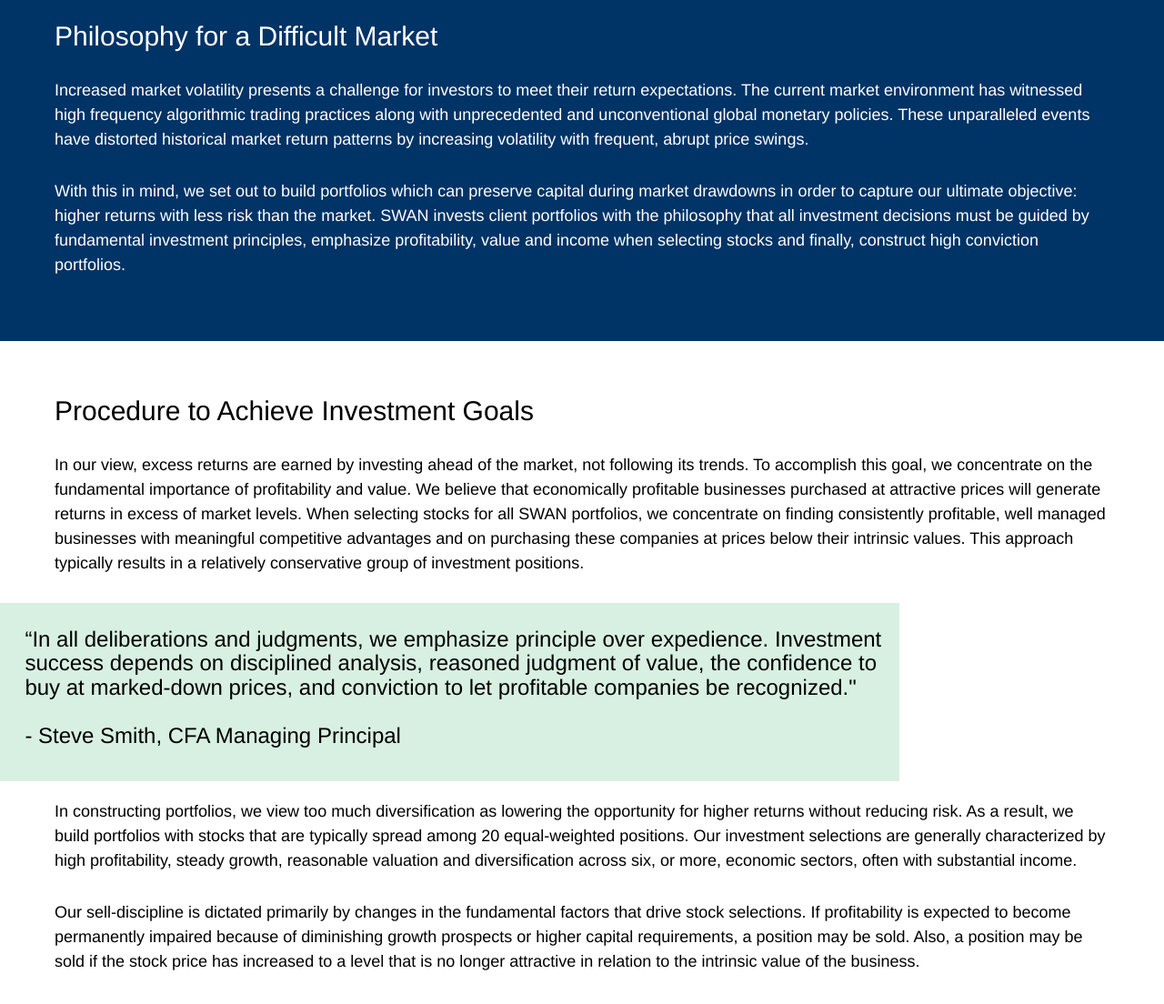
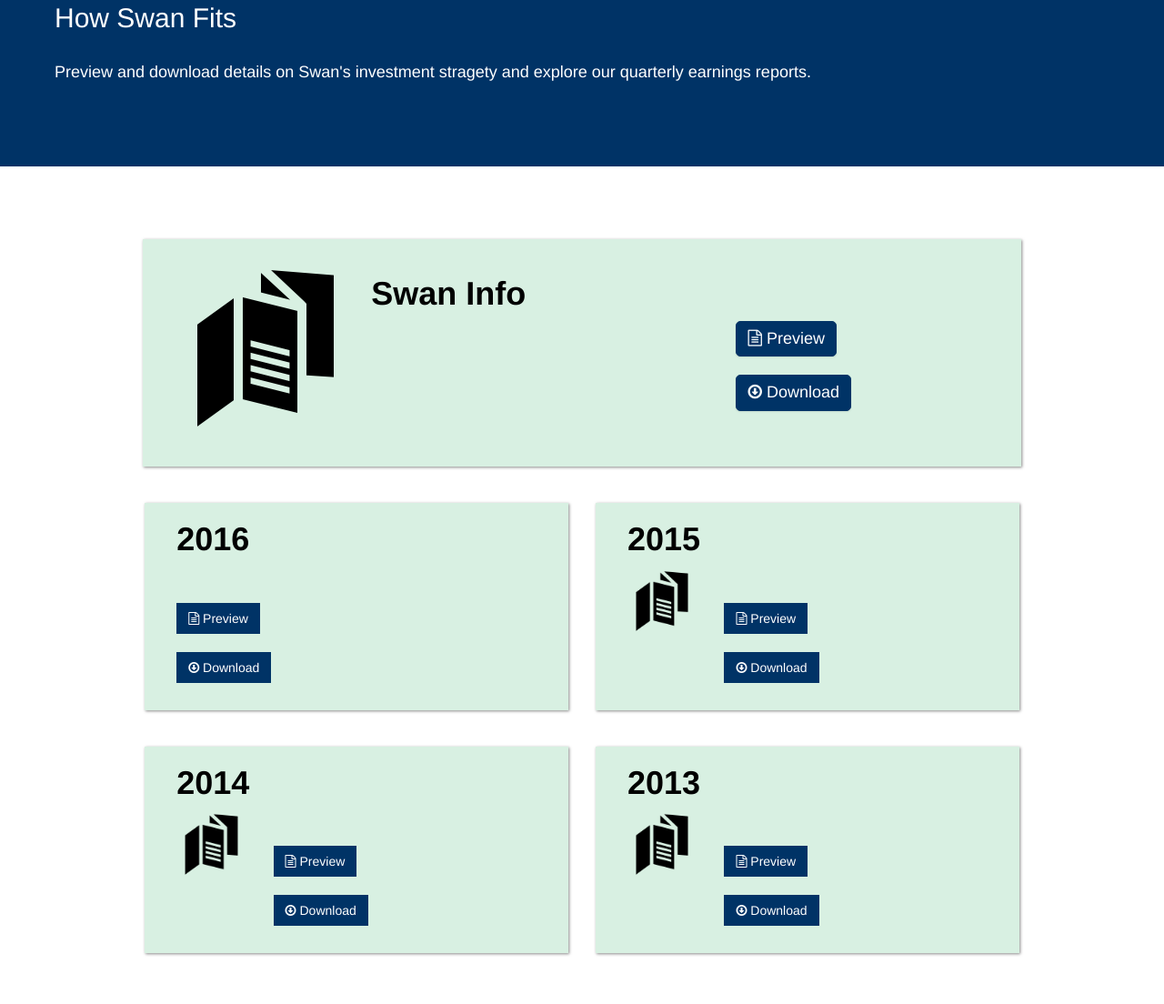
Before and after one commit to kmwboston/swan-website, a plain HTML site: page resources.html in a window 1280 px wide. Shown: the part 517-1621 px from the top of the page at 91% size. Drawn offline with nearby package versions, Linux system fonts and the light colour scheme.

Commit message:
finished our team, awaiting approved content fleshed out design for resources page

```diff
--- a/css/swan-styles.css
+++ b/css/swan-styles.css
@@ -138,6 +138,7 @@
   padding: 7px 15px 7px 30px;
   right: 4%;
   color: black;
+  box-shadow: 1px 1px 3px rgba(55, 55, 55, .59);
 }
 
 h4 {
@@ -205,6 +206,10 @@
 .col-sm-12 .btn:hover::after {
   opacity: 1;
   background-color: white;
+}
+
+.row .quarterlyEarnings, h1 {
+  font-weight: 600;
 }
 
 /* Custom page CSS
@@ -376,17 +381,50 @@
   left: 5%;
   color: black;
   height: auto;
+  box-shadow: 1px 0px 5px rgba(255, 255, 255, 0.58)
 }
 
-.section .row .col-sm-8 .pull-right {
+#resourcesTab {
+  margin-top: 240px;
+}
+.section .row .col-sm-8 .col-sm-12 {
   background-color: #d8f0e2;
   z-index: 5;
   margin-top: 0px;
   margin-bottom: 30px;
-  padding: 20px 20px 0px 20px;
+  padding: 20px;
   left: 0%;
   color: black;
   height: auto;
+  box-shadow: 1px 1px 3px rgba(55, 55, 55, .59);
+
+}
+
+.swanInfoSheet {
+  background-color: #d8f0e2;
+  margin-top: 20px;
+  margin-bottom: 20px;
+  padding: 20px;
+  color: black;
+  height: auto;
+  box-shadow: 1px 1px 3px rgba(55, 55, 55, .59);
+
+}
+
+.quarteryEarnings {
+  background-color: #d8f0e2;
+  margin-top: 20px;
+  margin-bottom: 20px;
+  padding: 20px;
+  color: black;
+  height: auto;
+  box-shadow: 1px 1px 3px rgba(55, 55, 55, .59);
+
+}
+
+.row .col-sm-4, img {
+  display: inline-block !important;
+  margin-bottom: 10px;
 }
 
 
--- a/resources.html
+++ b/resources.html
@@ -92,50 +92,132 @@
 
 
             </div>
-            <div class="col-sm-4 text-center pull-right clearfix">
-                <h2>Products to Achieve Investment Goals</h2>
+            <div id="resourcesTab" class="col-sm-4 text-center pull-right clearfix">
+                <h2>All the relevant information you need</h2>
             </div>
         </div>
     </div>
     <div class="section bg-primary">
         <div class="row">
             <div class="col-lg-12">
+                <h2>How Swan Fits</h2>
                 <br>
-                <h2>Philosophy for a Difficult Market</h2>
-                <br>
-                <h4>Increased market volatility presents a challenge for investors to meet their return expectations.  The current market environment has witnessed high frequency algorithmic trading practices along with unprecedented and unconventional global monetary policies. These unparalleled events have distorted historical market return patterns by increasing volatility with frequent, abrupt price swings.
+                <h4>Preview and download details on Swan's investment stragety and explore our quarterly earnings reports.
                 </h4>
                 <br>
-                <h4>With this in mind, we set out to build portfolios which can preserve capital during market drawdowns in order to capture our ultimate objective: higher returns with less risk than the market. SWAN invests client portfolios with the philosophy that all investment decisions must be guided by fundamental investment principles, emphasize profitability, value and income when selecting stocks and finally, construct high conviction portfolios.
-                </h4>
+
             </div>
         </div>
     </div>
     <div class="section bg-secondary aboutus">
         <div class="row">
             <div class="col-sm-12">
-                <h2>Procedure to Achieve Investment Goals</h2>
+                <div class="col-lg-offset-1 col-lg-10 swanInfoSheet">
+                    <div class="col-sm-3">
+                        <img class="img-responsive" src="img/brochure.png" alt="Swan Asset Management brochure" >
+                        <!--<i class="fa fa-map-o" aria-hidden="true" style="color: white;"></i>-->
+                    </div>
+                    <div class="col-sm-4>">
                         <br>
-                <h4>In our view, excess returns are earned by investing ahead of the market, not following its trends. To accomplish this goal, we concentrate on the fundamental importance of profitability and value.  We believe that economically profitable businesses purchased at attractive prices will generate returns in excess of market levels.  When selecting stocks for all SWAN portfolios, we concentrate on finding consistently profitable, well managed businesses with meaningful competitive advantages and on purchasing these companies at prices below their intrinsic values. This approach typically results in a relatively conservative group of investment positions.
-                </h4>
+                        <h1> Swan Info</h1>
+                    </div>
+                    <div class="col-sm-4" style="float:right;">
+
+                        <a href="contactus.html" class="btn btn-primary"><i class="fa fa-file-text-o" aria-hidden="true"></i> Preview</a>
                         <br>
+                        <br>
+                        <a href="contactus.html" class="btn btn-primary"><i class="fa fa-arrow-circle-o-down" aria-hidden="true"></i>
+                            Download</a>
+
                     </div>
-            <div class="col-sm-10 quoteBlock">
+                </div>
+            </div>
+
+
+            <div class="col-lg-offset-1 col-sm-5">
+                <div class="col-lg-12 quarteryEarnings">
+                    <div class="col-sm-10">
+                        <h1>2016</h1>
+                    </div>
+                    <div class="col-sm-4">
                         <br>
-                <h3>“In all deliberations and judgments, we emphasize principle over expedience. Investment success depends on disciplined analysis, reasoned judgment of value, the confidence to buy at marked-down prices, and conviction to let profitable companies be recognized."
-                    <br><br> - Steve Smith, CFA
-                    Managing Principal</h3>
                         <br>
+                        <a href="contactus.html" class="btn btn-primary"><i class="fa fa-file-text-o" aria-hidden="true"></i> Preview</a>
+                        <br>
+                        <br>
+                        <a href="contactus.html" class="btn btn-primary"><i class="fa fa-arrow-circle-o-down" aria-hidden="true"></i>
+                            Download</a>
                     </div>
-            <div class="col-sm-12">
+                </div>
+            </div>
+            <div class="col-sm-5">
+                <div class="col-lg-12 quarteryEarnings">
+                    <div class="col-sm-10">
+                        <h1>2015</h1>
+                    </div>
+                    <div class="col-sm-3">
+                        <img class="img-responsive" src="img/brochure.png" alt="Swan Asset Management brochure" >
+                        <!--<i class="fa fa-map-o" aria-hidden="true" style="color: white;"></i>-->
+                    </div>
+                    <div class="col-sm-4">
                         <br>
-                <h4>In constructing portfolios, we view too much diversification as lowering the opportunity for higher returns without reducing risk.  As a result, we build portfolios with stocks that are typically spread among 20 equal-weighted positions.  Our investment selections are generally characterized by high profitability, steady growth, reasonable valuation and diversification across six, or more, economic sectors, often with substantial income.
-                </h4>
                         <br>
-                <h4>Our sell-discipline is dictated primarily by changes in the fundamental factors that drive stock selections. If profitability is expected to become permanently impaired because of diminishing growth prospects or higher capital requirements, a position may be sold.  Also, a position may be sold if the stock price has increased to a level that is no longer attractive in relation to the intrinsic value of the business.
-                </h4>
+                        <a href="contactus.html" class="btn btn-primary"><i class="fa fa-file-text-o" aria-hidden="true"></i> Preview</a>
                         <br>
+                        <br>
+                        <a href="contactus.html" class="btn btn-primary"><i class="fa fa-arrow-circle-o-down" aria-hidden="true"></i>
+                            Download</a>
+
                     </div>
+                </div>
+            </div>
+
+            <div class="col-lg-offset-1 col-sm-5">
+                <div class="col-lg-12 quarteryEarnings">
+                    <div class="col-sm-10">
+                        <h1>2014</h1>
+                    </div>
+                    <div class="col-sm-3">
+                        <img class="img-responsive" src="img/brochure.png" alt="Swan Asset Management brochure" >
+                        <!--<i class="fa fa-map-o" aria-hidden="true" style="color: white;"></i>-->
+                    </div>
+
+                    <div class="col-sm-4">
+                        <br>
+                        <br>
+                        <a href="contactus.html" class="btn btn-primary"><i class="fa fa-file-text-o" aria-hidden="true"></i> Preview</a>
+                        <br>
+                        <br>
+                        <a href="contactus.html" class="btn btn-primary"><i class="fa fa-arrow-circle-o-down" aria-hidden="true"></i>
+                            Download</a>
+
+                    </div>
+                </div>
+            </div>
+            <div class="col-sm-5">
+                <div class="col-lg-12 quarteryEarnings">
+                    <div class="col-sm-10">
+                        <h1>2013</h1>
+                    </div>
+                    <div class="col-sm-3">
+                        <img class="img-responsive" src="img/brochure.png" alt="Swan Asset Management brochure" >
+                        <!--<i class="fa fa-map-o" aria-hidden="true" style="color: white;"></i>-->
+                    </div>
+
+                    <div class="col-sm-4">
+                        <br>
+                        <br>
+                        <a href="contactus.html" class="btn btn-primary"><i class="fa fa-file-text-o" aria-hidden="true"></i> Preview</a>
+                        <br>
+                        <br>
+                        <a href="contactus.html" class="btn btn-primary"><i class="fa fa-arrow-circle-o-down" aria-hidden="true"></i>
+                            Download</a>
+
+                    </div>
+                </div>
+            </div>
+
+
         </div>
     </div>
     <div class="section bg-primary data">
```
Also changed, not shown: index.html (+3 -3 lines), img/brochure.png (added), img/cssi-logo-only.png (added), img/cssi_logo.jpg (added), img/prospect-logo-size.png (added). Lines whose indentation alone changed are shown as unchanged.
